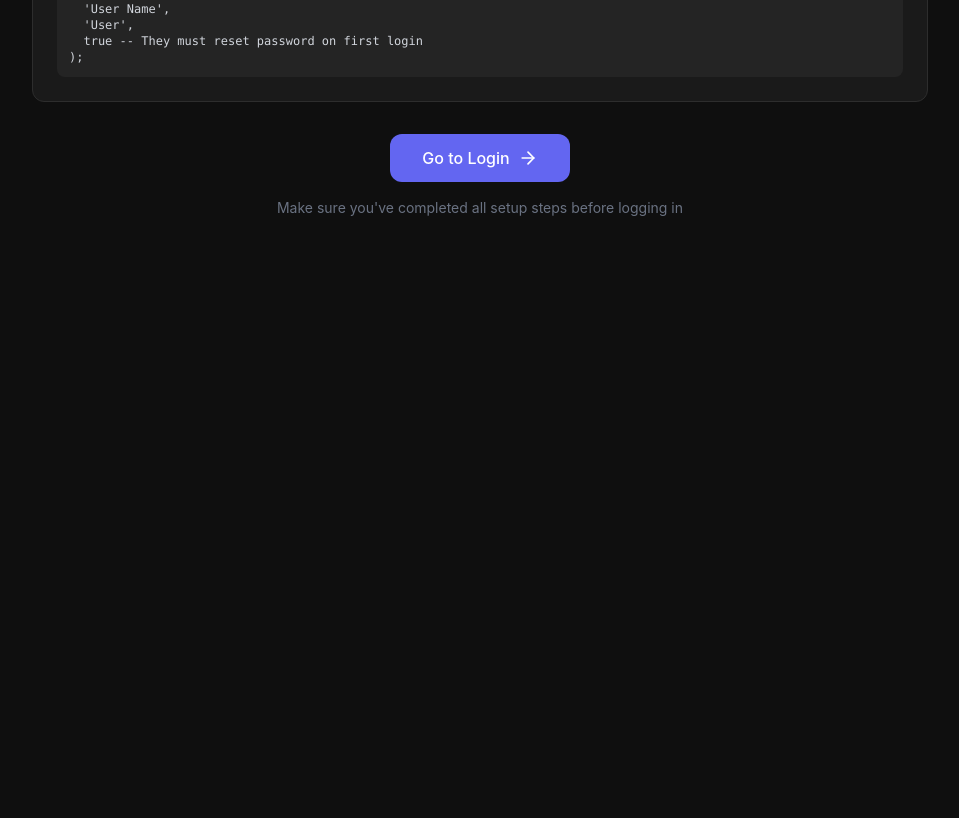
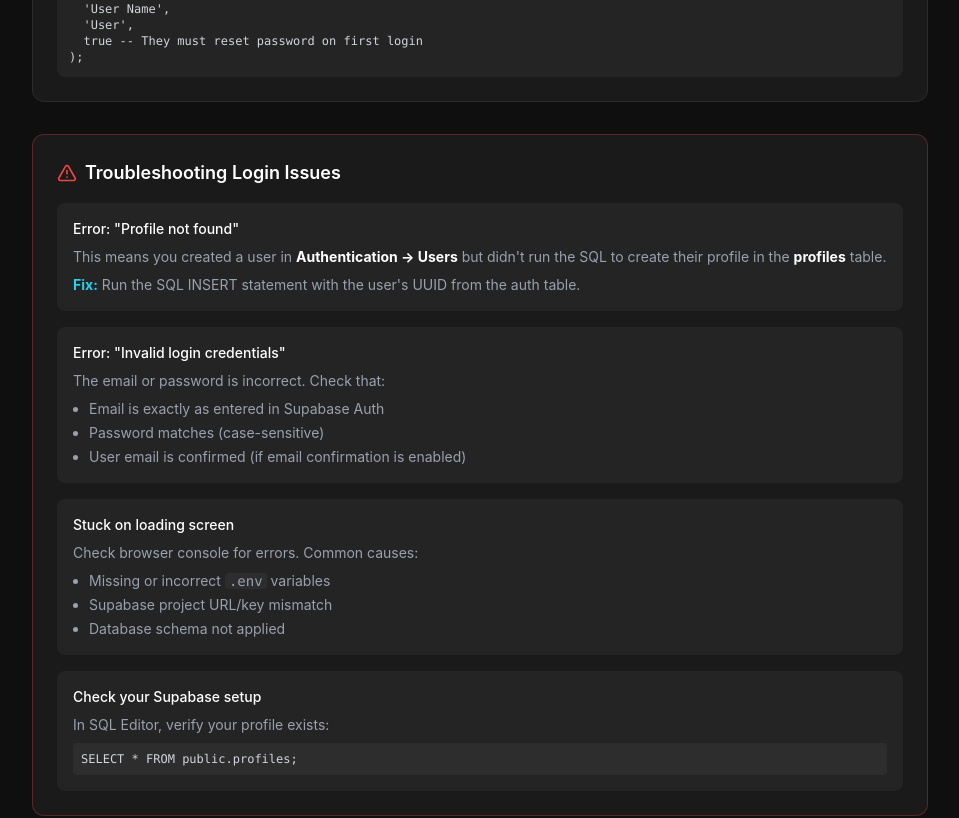
Before and after one commit to revanthm1902/CreatorsSystem, a React (Vite) app: page /setup in a window 1280 px wide. Shown: the part 2280-3098 px from the top of the page, without its empty margins (160-1119 px from the left). Before the commit the page ends 2546 px from the top, so only its background shows below. Built offline with nearby package versions, Linux system fonts and the light colour scheme; no server answers.

Commit message:
db update

```diff
--- a/src/App.tsx
+++ b/src/App.tsx
@@ -12,14 +12,14 @@ import { DashboardPage } from './components/dashboard/DashboardPage';
 import { ProtectedRoute } from './components/routing/ProtectedRoute';
 
 function App() {
-  const { initialize, initialized, loading, user, profile } = useAuthStore();
+  const { initialize, initialized, user, profile } = useAuthStore();
 
   useEffect(() => {
     initialize();
   }, [initialize]);
 
-  // Show loading state
-  if (!initialized || loading) {
+  // Only show loading during initial auth check, not during login
+  if (!initialized) {
     return (
       <div className="min-h-screen flex items-center justify-center bg-surface-900">
         <div className="text-center">
--- a/src/pages/LoginPage.tsx
+++ b/src/pages/LoginPage.tsx
@@ -1,9 +1,10 @@
 import { useState } from 'react';
-import { Link } from 'react-router-dom';
+import { Link, useNavigate } from 'react-router-dom';
 import { useAuthStore } from '../stores/authStore';
 import { LogIn, Eye, EyeOff, Zap, HelpCircle } from 'lucide-react';
 
 export function LoginPage() {
+  const navigate = useNavigate();
   const [email, setEmail] = useState('');
   const [password, setPassword] = useState('');
   const [showPassword, setShowPassword] = useState(false);
@@ -18,8 +19,15 @@ export function LoginPage() {
 
     if (result.error) {
       setError(result.error);
+      return;
     }
-    // Navigation is handled by the router based on auth state
+
+    // Navigate based on password reset requirement
+    if (result.requiresPasswordReset) {
+      navigate('/reset-password', { replace: true });
+    } else {
+      navigate('/dashboard', { replace: true });
+    }
   };
 
   return (
--- a/src/pages/SetupGuidePage.tsx
+++ b/src/pages/SetupGuidePage.tsx
@@ -279,6 +279,59 @@ VALUES (
           </div>
         </div>
 
+        {/* Troubleshooting */}
+        <div className="bg-surface-800 rounded-xl border border-danger/30 p-6 mb-8">
+          <h2 className="text-lg font-semibold text-white mb-4 flex items-center gap-2">
+            <AlertTriangle className="w-5 h-5 text-danger" />
+            Troubleshooting Login Issues
+          </h2>
+
+          <div className="space-y-4 text-sm">
+            <div className="bg-surface-700 rounded-lg p-4">
+              <p className="text-white font-medium mb-2">Error: "Profile not found"</p>
+              <p className="text-gray-400">
+                This means you created a user in <strong className="text-white">Authentication → Users</strong> but didn't run the SQL to create their profile in the <strong className="text-white">profiles</strong> table.
+              </p>
+              <p className="text-gray-400 mt-2">
+                <strong className="text-accent">Fix:</strong> Run the SQL INSERT statement with the user's UUID from the auth table.
+              </p>
+            </div>
+
+            <div className="bg-surface-700 rounded-lg p-4">
+              <p className="text-white font-medium mb-2">Error: "Invalid login credentials"</p>
+              <p className="text-gray-400">
+                The email or password is incorrect. Check that:
+              </p>
+              <ul className="text-gray-400 mt-2 ml-4 list-disc space-y-1">
+                <li>Email is exactly as entered in Supabase Auth</li>
+                <li>Password matches (case-sensitive)</li>
+                <li>User email is confirmed (if email confirmation is enabled)</li>
+              </ul>
+            </div>
+
+            <div className="bg-surface-700 rounded-lg p-4">
+              <p className="text-white font-medium mb-2">Stuck on loading screen</p>
+              <p className="text-gray-400">
+                Check browser console for errors. Common causes:
+              </p>
+              <ul className="text-gray-400 mt-2 ml-4 list-disc space-y-1">
+                <li>Missing or incorrect <code className="bg-surface-600 px-1 rounded">.env</code> variables</li>
+                <li>Supabase project URL/key mismatch</li>
+                <li>Database schema not applied</li>
+              </ul>
+            </div>
+
+            <div className="bg-surface-700 rounded-lg p-4">
+              <p className="text-white font-medium mb-2">Check your Supabase setup</p>
+              <p className="text-gray-400">
+                In SQL Editor, verify your profile exists:
+              </p>
+              <pre className="bg-surface-600 rounded p-2 mt-2 text-xs text-gray-300 overflow-x-auto">
+SELECT * FROM public.profiles;</pre>
+            </div>
+          </div>
+        </div>
+
         {/* CTA */}
         <div className="text-center">
           <button
--- a/src/stores/authStore.ts
+++ b/src/stores/authStore.ts
@@ -58,14 +58,29 @@ export const useAuthStore = create<AuthState>((set, get) => ({
     }
 
     set({ user: data.user });
-    await get().fetchProfile();
 
-    const profile = get().profile;
-    set({ loading: false });
+    // Fetch profile and check if it exists
+    const { data: profileData, error: profileError } = await supabase
+      .from('profiles')
+      .select('*')
+      .eq('id', data.user.id)
+      .single();
+
+    if (profileError || !profileData) {
+      // Profile doesn't exist - sign out and show error
+      await supabase.auth.signOut();
+      set({ user: null, profile: null, loading: false });
+      return {
+        error: 'Profile not found. Please contact your administrator to complete your account setup.',
+        requiresPasswordReset: false
+      };
+    }
+
+    set({ profile: profileData, loading: false });
 
     return {
       error: null,
-      requiresPasswordReset: profile?.is_temporary_password ?? false
+      requiresPasswordReset: profileData.is_temporary_password ?? false
     };
   },
 
```
Also changed, not shown: 1 other file (tests, documents, lock files or other folders).
